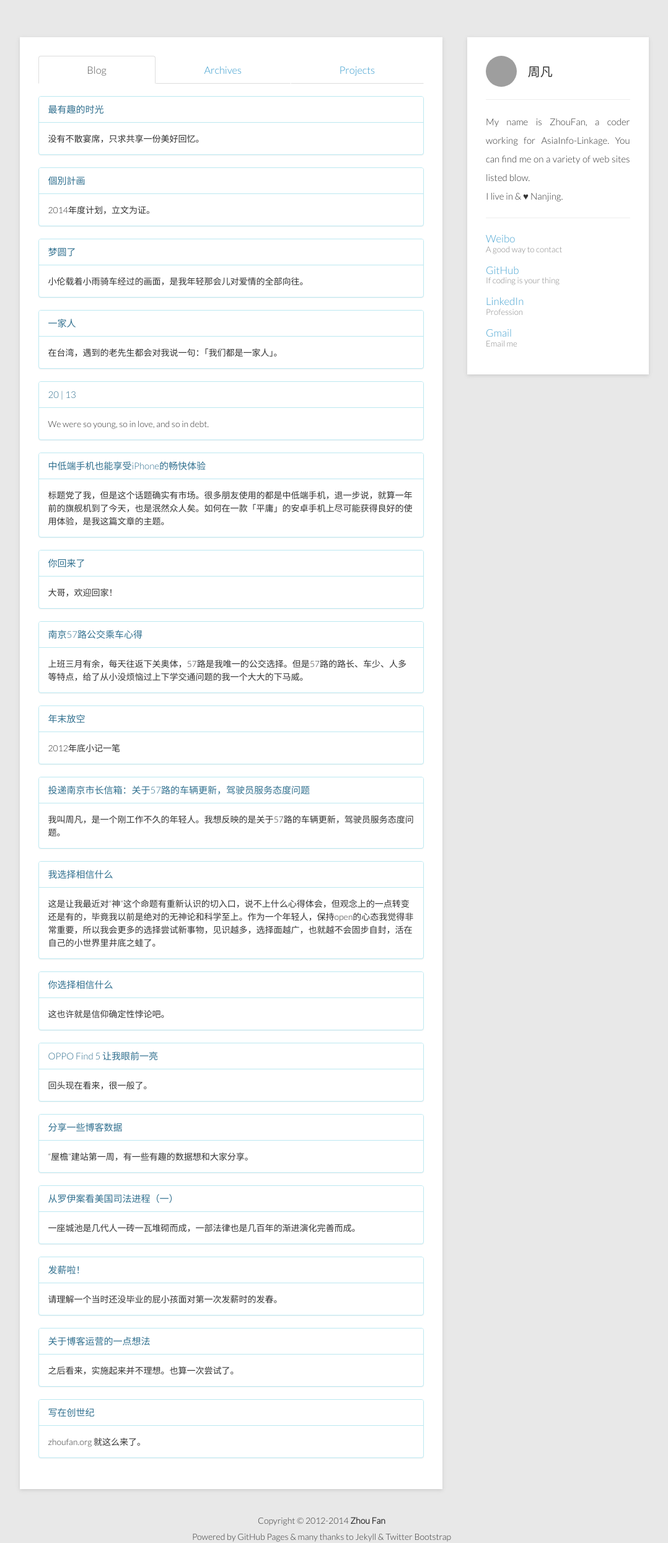
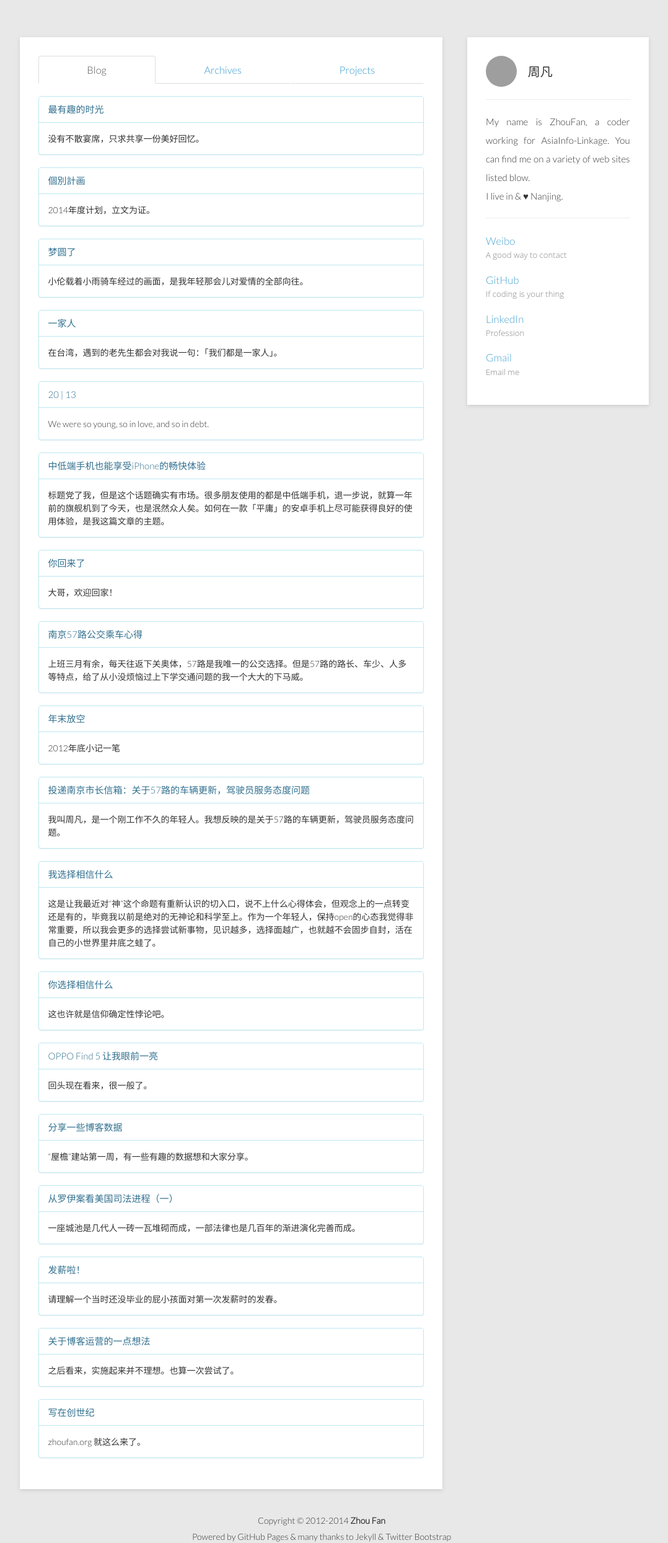
Before and after one commit to zhoufan2013/zhoufan2013.github.io, a Jekyll site: the page built from index.html, in a window 1280 px wide. Shown: the whole page at 62% size, without its empty margins (121-1199 px from the left). Built offline with Jekyll 4.4.1, drawn with Linux system fonts in a browser that asks for light colours; nearby versions of some CDN libraries; Markdown is read by kramdown in place of the engine named in the settings; the list of posts is cut into pages by our own code; grey boxes are pictures that could not be loaded.

Commit message:
update v3

```diff
--- a/css/style.css
+++ b/css/style.css
@@ -89,7 +89,7 @@ License URI: http://creativecommons.org/licenses/by-sa/3.0/
 
 /* fonts */
 body {
-	font-family: 'Lato', "Hiragino Sans GB", "Microsoft YaHei", Arial, sans-serif;
+	font-family: 'Lato', "Microsoft YaHei", Arial, sans-serif;
 	/*font: 14px/1.5 Lato, "Helvetica Neue", "Microsoft YaHei", Helvetica, Arial, sans-serif;*/
 	font-weight: normal;
 	line-height: 1.5em;
@@ -310,7 +310,6 @@ small{
 }
 
 .view > a{
-	font: 14px/1.5 Lato, "Helvetica Neue", Helvetica, Arial, sans-serif;
 	font-weight: 400;
 	color: #39c;
 	zoom: 1.2;
@@ -327,7 +326,6 @@ small{
 }
 
 .view > a > small{
-	font-family: Lato, "Helvetica Neue", Helvetica, Arial, sans-serif;
 	font-size: 11px;
 	color: #777;
 	margin-top: -6px;
@@ -355,8 +353,6 @@ small{
 
 .panel-body{
 	display: block;
-	font: 14px/1.5 Lato, "Helvetica Neue", Helvetica, Arial, sans-serif;
-	font-weight: 300;
 	color: #333;
 }
 
```
